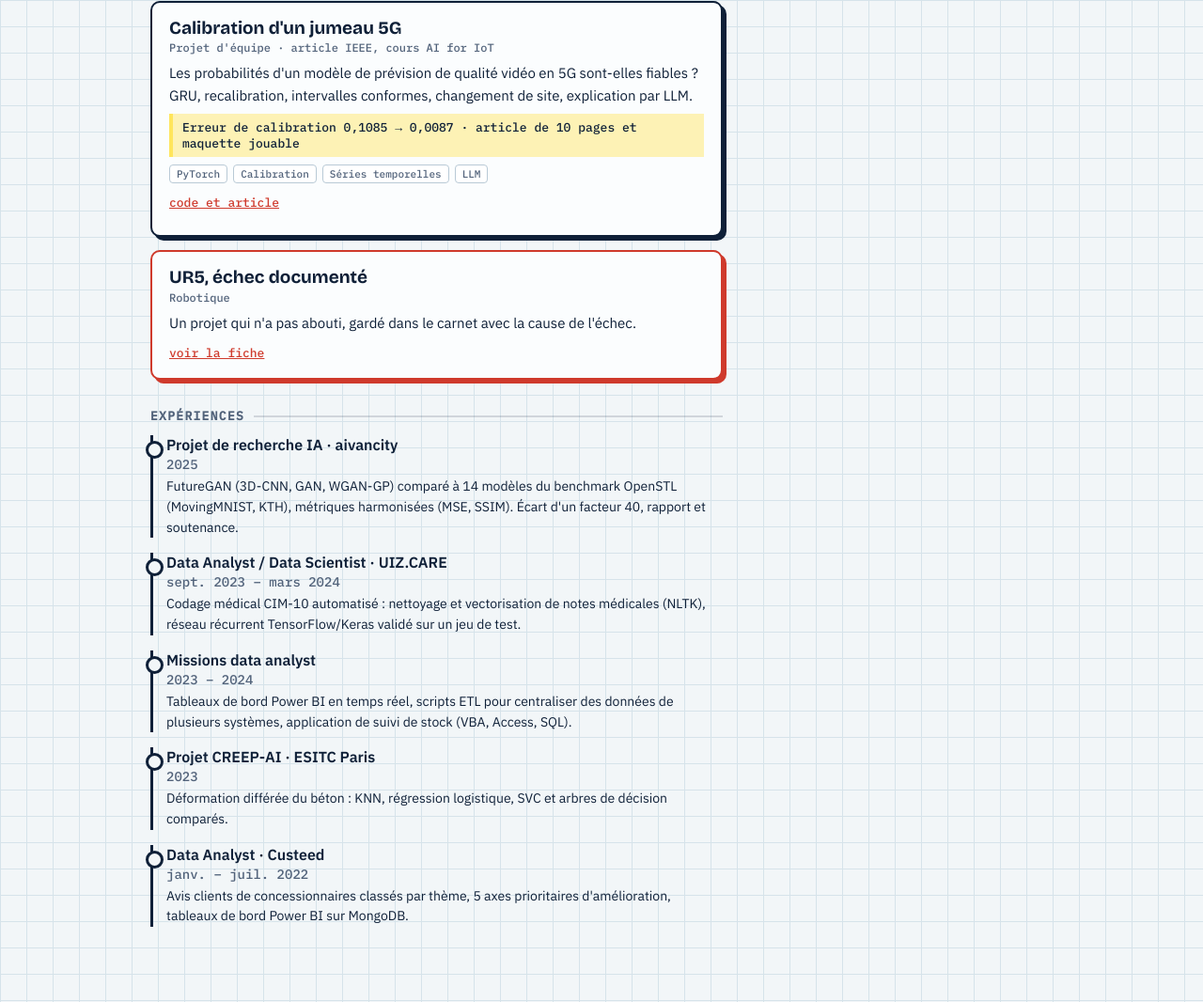
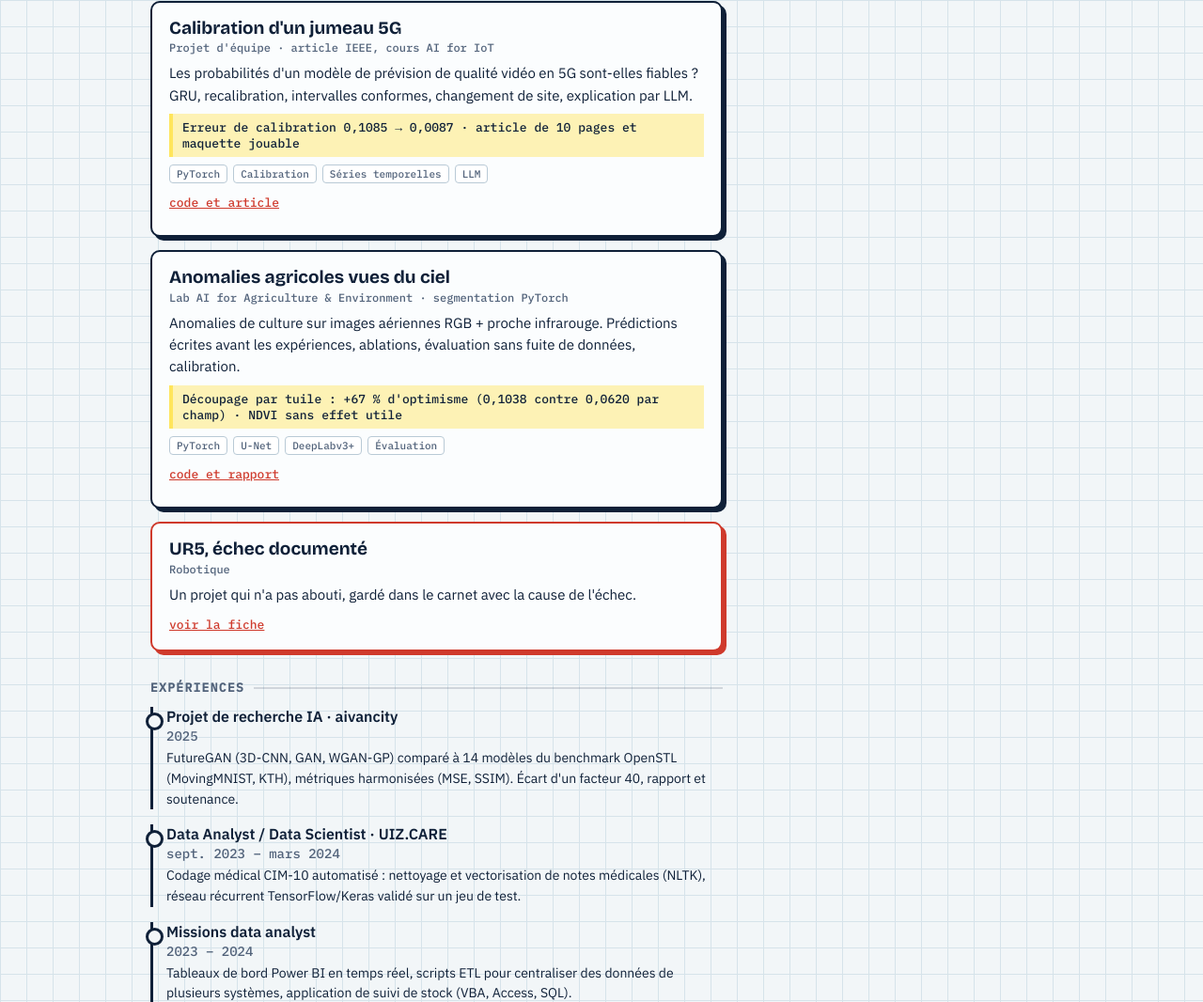
Before and after one commit to nataname78/nataname78.github.io, a plain HTML site: page cv.html in a window 1280 px wide. Shown: the part 1372-2438 px from the top of the page at 94% size. Drawn offline with nearby package versions, Linux system fonts and the light colour scheme.

Commit message:
Add agricultural anomalies section to CV

```diff
--- a/cv.html
+++ b/cv.html
@@ -166,11 +166,20 @@ footer{padding:0 0 40px;text-align:center}
       <p style="margin-top:8px"><a class="code" href="https://github.com/nataname78/ai4T">code et article</a></p>
     </article>
 
+    <article class="card" data-t="ml recherche">
+      <h3>Anomalies agricoles vues du ciel</h3>
+      <p class="meta">Lab AI for Agriculture &amp; Environment · segmentation PyTorch</p>
+      <p>Anomalies de culture sur images aériennes RGB + proche infrarouge. Prédictions écrites avant les expériences, ablations, évaluation sans fuite de données, calibration.</p>
+      <div class="res">Découpage par tuile : +67 % d'optimisme (0,1038 contre 0,0620 par champ) · NDVI sans effet utile</div>
+      <div class="tags"><span>PyTorch</span><span>U-Net</span><span>DeepLabv3+</span><span>Évaluation</span></div>
+      <p style="margin-top:8px"><a class="code" href="https://github.com/nataname78/agriculture-vision-segmentation">code et rapport</a></p>
+    </article>
+
     <article class="card pen" data-t="ml recherche">
       <h3>UR5, échec documenté</h3>
       <p class="meta">Robotique</p>
       <p>Un projet qui n'a pas abouti, gardé dans le carnet avec la cause de l'échec.</p>
-      <p style="margin:0"><a class="code" href="index.html#f6">voir la fiche</a></p>
+      <p style="margin:0"><a class="code" href="index.html#f7">voir la fiche</a></p>
     </article>
   </section>
 
```
